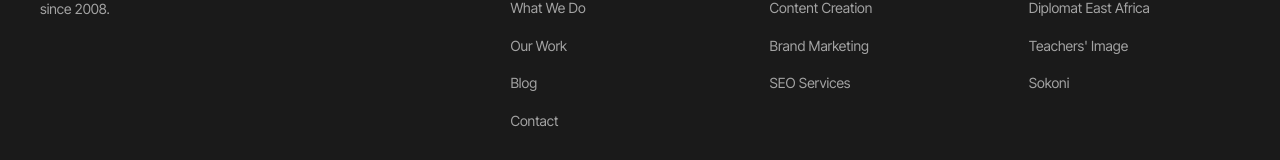
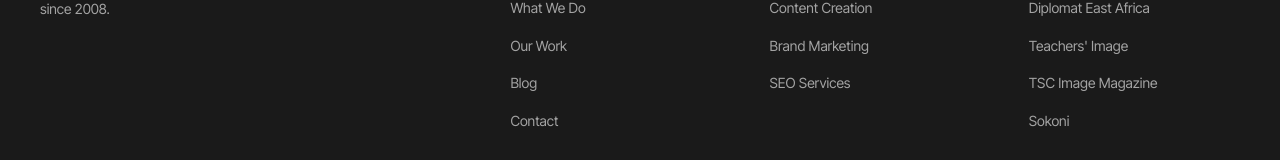
Before and after one commit to pharisjohnson/globalvillage-publishers, a Next.js app: page / in a window 1280 px wide. Shown: the part 3816-3976 px from the top of the page. Built offline with nearby package versions, Linux system fonts and the light colour scheme.

Commit message:
Add TSC Image Magazine link to footer

```diff
--- a/components/Footer.tsx
+++ b/components/Footer.tsx
@@ -45,6 +45,7 @@
               <li><Link href="/our-publications">Best of Kenya</Link></li>
               <li><Link href="/our-publications">Diplomat East Africa</Link></li>
               <li><Link href="/our-publications">Teachers' Image</Link></li>
+              <li><Link href="/tsc-image-magazine">TSC Image Magazine</Link></li>
               <li><Link href="/our-publications">Sokoni</Link></li>
             </ul>
           </div>
```
